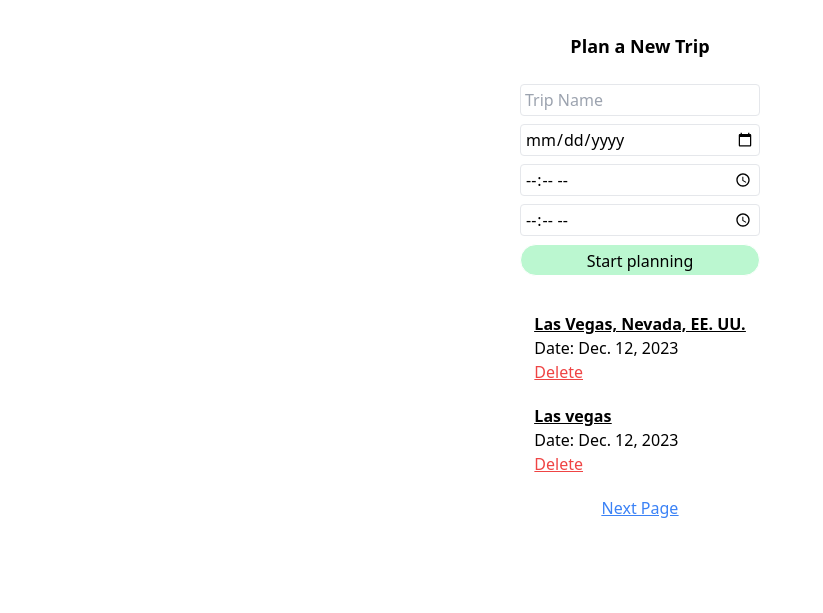
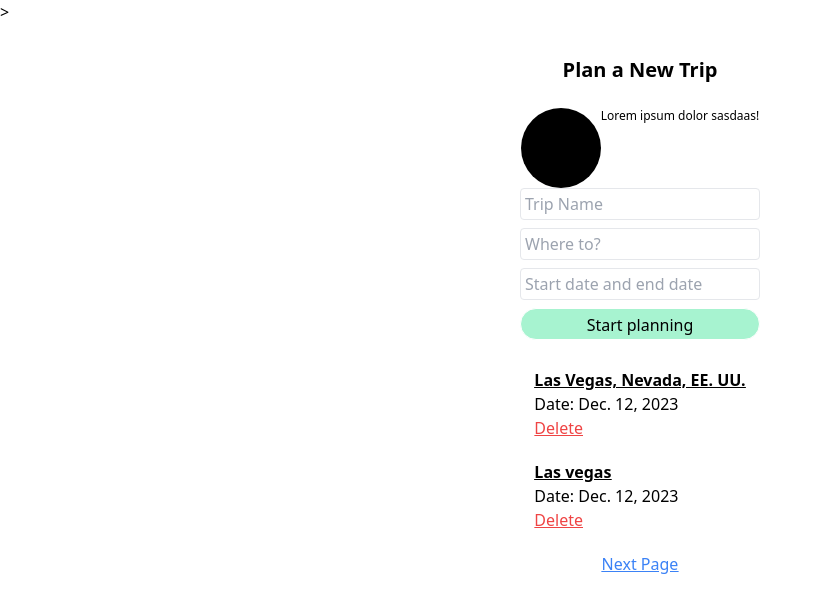
Before and after one commit to taeyjeong/tripplanner, a Django app: page / in a window 1280 px wide. Shown: the top 613 px of the page, without its empty margins (0-823 px from the left). Run offline with Django 4.2, Linux system fonts and the light colour scheme; data comes from the database, SQL or seed files in the repository; some libraries are stand-ins or nearby versions.

Commit message:
added date range to calendar

```diff
--- a/tasks/templates/tasks/task_list.html
+++ b/tasks/templates/tasks/task_list.html
@@ -1,24 +1,17 @@
+<!DOCTYPE html>
+<html lang="en">
 <head>
-
     <meta charset="UTF-8">
     <meta name="viewport" content="width=device-width, initial-scale=1.0">
-    <script src="https://cdn.tailwindcss.com"></script>
+    <!-- Include Tailwind CSS -->
+    <link href="https://cdn.jsdelivr.net/npm/tailwindcss@2.2.16/dist/tailwind.min.css" rel="stylesheet">
 
-    <script src="https://maps.googleapis.com/maps/api/js?key=AIzaSyCgk4FwQ_wU1idbLyAESzmPfiOjrqhWAI4&libraries=places"></script>
-    <script>
-        function initAutocomplete() {
-            var input = document.getElementById('autocomplete');
-            var options = {
-            types: ['geocode'],
-            componentRestrictions: { country: 'US' }
-            };
-
-            var autocomplete = new google.maps.places.Autocomplete(input, options);
-        }
-
-        google.maps.event.addDomListener(window, 'load', initAutocomplete);
-    </script>
-
+    <!-- Include flatpickr CSS and JavaScript -->
+    <link rel="stylesheet" href="https://cdn.jsdelivr.net/npm/flatpickr@4.6.9/dist/flatpickr.min.css">
+    <script src="https://cdn.jsdelivr.net/npm/flatpickr@4.6.9/dist/flatpickr.min.js"></script>
+    <script
+        src="https://maps.googleapis.com/maps/api/js?key=AIzaSyCgk4FwQ_wU1idbLyAESzmPfiOjrqhWAI4&libraries=places"></script>
+>
 </head>
 
 <body>
@@ -26,7 +19,13 @@
         <div class="w-3/4 h-3/4 bg-white p-4 rounded-lg flex flex-col items-center">
             <!--Title for the page-->
             <div class="mt-4 mb-6">
-                <strong class="text-lg">Plan a New Trip</strong><br>
+                <strong class="text-xl font-bold">Plan a New Trip</strong><br>
+            </div>
+
+            <!-- Illustration and text-->
+            <div class="flex items-stretch w-100">
+                <div class="rounded-full bg-black w-20 h-20"></div>
+                <div class="text-xs">Lorem ipsum dolor sasdaas!</div>
             </div>
 
             <!-- Form for adding new tasks -->
@@ -34,19 +33,19 @@
                 <form method="post" action="{% url 'create_task' %}">
                     {% csrf_token %}
                     <div class="mb-2">
-                        <input type="text" name="title" id="autocomplete" placeholder="Trip Name" required class="w-60 h-8 border border-grey rounded p-1">
+                        <input type="text" name="title" placeholder="Trip Name" required
+                            class="w-60 h-8 border border-grey rounded p-1">
                     </div>
                     <div class="mb-2">
-                        <input type="date" name="date" placeholder="Enter date" required class="w-60 h-8 border border-grey rounded p-1">
+                        <input type="text" name="title" id="autocomplete" placeholder="Where to?" required
+                            class="w-60 h-8 border border-grey rounded p-1">
                     </div>
                     <div class="mb-2">
-                        <input type="time" name="start_time" placeholder="Time to start" required class="w-60 h-8 border border-grey rounded p-1">
+                        <input type="text" id="date-range" placeholder="Start date and end date" class="w-60 h-8 border border-grey rounded p-1">
                     </div>
                     <div class="mb-2">
-                        <input type="time" name="end_time" placeholder="End Time" class="w-60 h-8 border border-grey rounded p-1">
-                    </div>
-                    <div class="mb-2">
-                        <button type="submit" class="w-60 h-8 bg-green-200 border border-white rounded-full p-1"> Start planning </button>
+                        <button type="submit" class="w-60 h-8 bg-green-200 border border-white rounded-full p-1"> Start
+                            planning </button>
                     </div>
                 </form>
             </div>
@@ -55,7 +54,8 @@
             <ul>
                 {% for task in tasks %}
                 <li class="mt-5 mb-5">
-                        <div p class="text underline"></p>
+                    <div p class="text underline">
+                        </p>
                         <a href="{% url 'task_detail' task.id %}"><strong>{{ task.title }}</strong></a><br>
                     </div>
                     {% if task.date %}
@@ -71,9 +71,34 @@
 
 
             {% comment %} Button Next Page {% endcomment %}
-            <div p class="text-blue-500 underline"></p>
+            <div p class="text-blue-500 underline">
+                </p>
                 <a href="{% url 'hello_world' %}" class="btn btn-primary"> Next Page</a>
             </div>
         </div>
     </div>
+
+    <script>
+        function initAutocomplete() {
+            var input = document.getElementById('autocomplete');
+            var options = {
+                types: ['geocode'],
+                componentRestrictions: { country: 'US' }
+            };
+
+            var autocomplete = new google.maps.places.Autocomplete(input, options);
+        }
+
+        google.maps.event.addDomListener(window, 'load', initAutocomplete);
+
+
+        document.addEventListener("DOMContentLoaded", function () {
+            const startDateInput = document.getElementById("date-range");
+
+            flatpickr(startDateInput, {
+                mode: "range",
+                dateFormat: "Y-m-d",
+            });
+        });
+    </script>
 </body>
```
Lines whose indentation alone changed are shown as unchanged.
